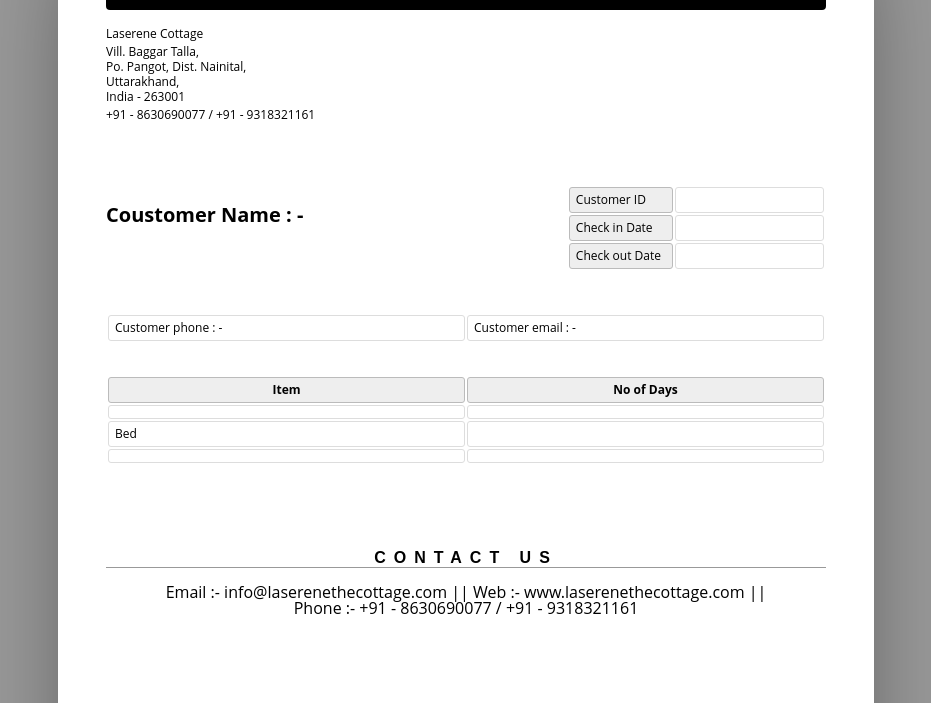
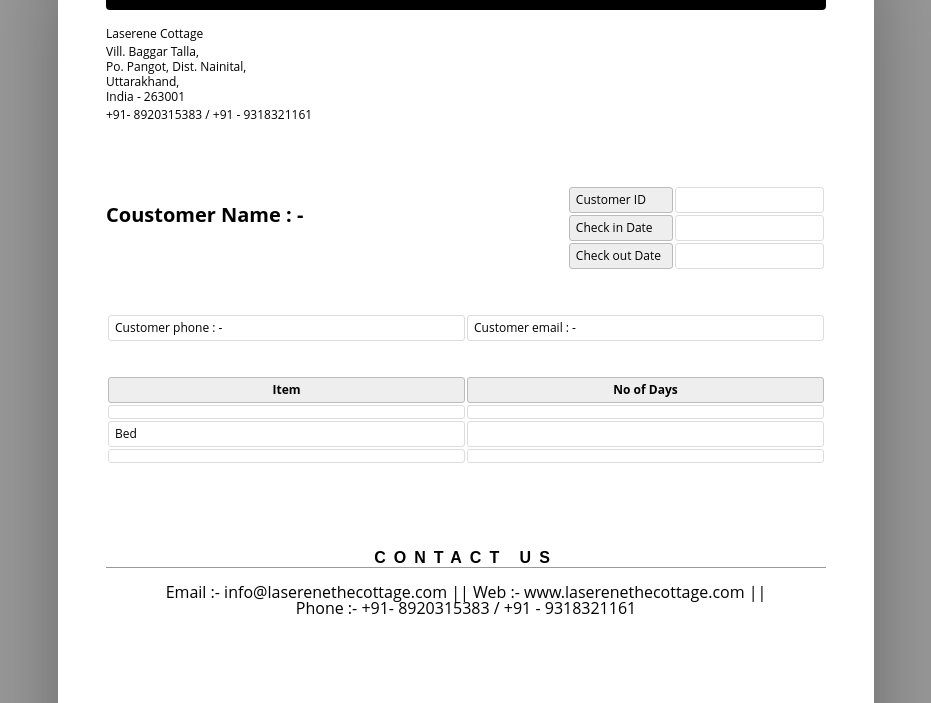
Before and after one commit to karan100010/pangoot_site_backend, a PHP site: page /admin/show.php?sid=1 in a window 1280 px wide. Shown: the part 120-823 px from the top of the page, without its empty margins (174-1105 px from the left). Run offline with PHP 8.4, Linux system fonts and the light colour scheme; data that the repository does not hold is empty.

Commit message:
nymber chance

```diff
--- a/admin/print.php
+++ b/admin/print.php
@@ -204,7 +204,7 @@ tr:hover .cut { opacity: 1; }
 			<address >
 				<p>Laserene Cottage</p>
 				<p>Vill. Baggar Talla,<br> Po. Pangot, Dist. Nainital,<br> Uttarakhand,<br> India - 263001</p>
-				<p>+91 - 8630690077 / +91 - 9318321161
+				<p>+91- 8920315383 / +91 - 9318321161
 </p>
 			</address>
 			<!-- <span><img alt="" src="assets/img/sun.png"></span> -->
@@ -278,7 +278,7 @@ tr:hover .cut { opacity: 1; }
 		<aside>
 			<h1><span >Contact us</span></h1>
 			<div >
-				<p align="center">Email :- info@laserenethecottage.com || Web :- www.laserenethecottage.com || <br>Phone :- +91 - 8630690077 / +91 - 9318321161 </p>
+				<p align="center">Email :- info@laserenethecottage.com || Web :- www.laserenethecottage.com || <br>Phone :- +91- 8920315383 / +91 - 9318321161 </p>
 			</div>
 		</aside>
 	</body>
--- a/admin/show.php
+++ b/admin/show.php
@@ -193,7 +193,7 @@ tr:hover .cut { opacity: 1; }
 			<address >
 				<p>Laserene Cottage</p>
 				<p>Vill. Baggar Talla,<br> Po. Pangot, Dist. Nainital,<br> Uttarakhand,<br> India - 263001</p>
-				<p>+91 - 8630690077 / +91 - 9318321161</p>
+				<p>+91- 8920315383 / +91 - 9318321161</p>
 			</address>
 			<!-- <span><img alt="" src="assets/img/sun.png"></span> -->
 		</header>
@@ -265,7 +265,7 @@ tr:hover .cut { opacity: 1; }
 		<aside>
 			<h1><span >Contact us</span></h1>
 			<div >
-				<p align="center">Email :- info@laserenethecottage.com || Web :- www.laserenethecottage.com || <br>Phone :- +91 - 8630690077 / +91 - 9318321161 </p>
+				<p align="center">Email :- info@laserenethecottage.com || Web :- www.laserenethecottage.com || <br>Phone :- +91- 8920315383 / +91 - 9318321161 </p>
 			</div>
 		</aside>
 	</body>
--- a/index.php
+++ b/index.php
@@ -40,7 +40,7 @@ include('db.php');
 			<div class="contact-bnr-w3-agile">
 				<ul>
 					<li><i class="fa fa-envelope" aria-hidden="true"></i><a href="mailto:info@example.com">info@laserenethecottage.com</a></li>
-					<li><i class="fa fa-phone" aria-hidden="true"></i>+91 - 8630690077 / +91 - 9318321161</li>
+					<li><i class="fa fa-phone" aria-hidden="true"></i>+91- 8920315383 / +91 - 9318321161</li>
 					<!-- <li class="s-bar">
 						<div class="search">
 							<input class="search_box" type="checkbox" id="search_box">
@@ -748,7 +748,7 @@ include('db.php');
 		</div> -->
 		<div class="col-lg-6 col-md-6 col-sm-6 contact-w3-agile1" data-aos="flip-right">
 			<h4>Connect With Us</h4>
-			<p class="contact-agile1"><strong>Phone :</strong>+91 - 8630690077 / +91 - 9318321161</p>
+			<p class="contact-agile1"><strong>Phone :</strong>+91- 8920315383 / +91 - 9318321161</p>
 			<p class="contact-agile1"><strong>Email :</strong> <a href="mailto:name@example.com">info@laserenethecottage.com</a></p>
 			<p class="contact-agile1"><strong>Address :</strong> Vill. Baggar Talla, Po. Pangot, Dist. Nainital, Uttarakhand, India - 263001</p>
 
```
